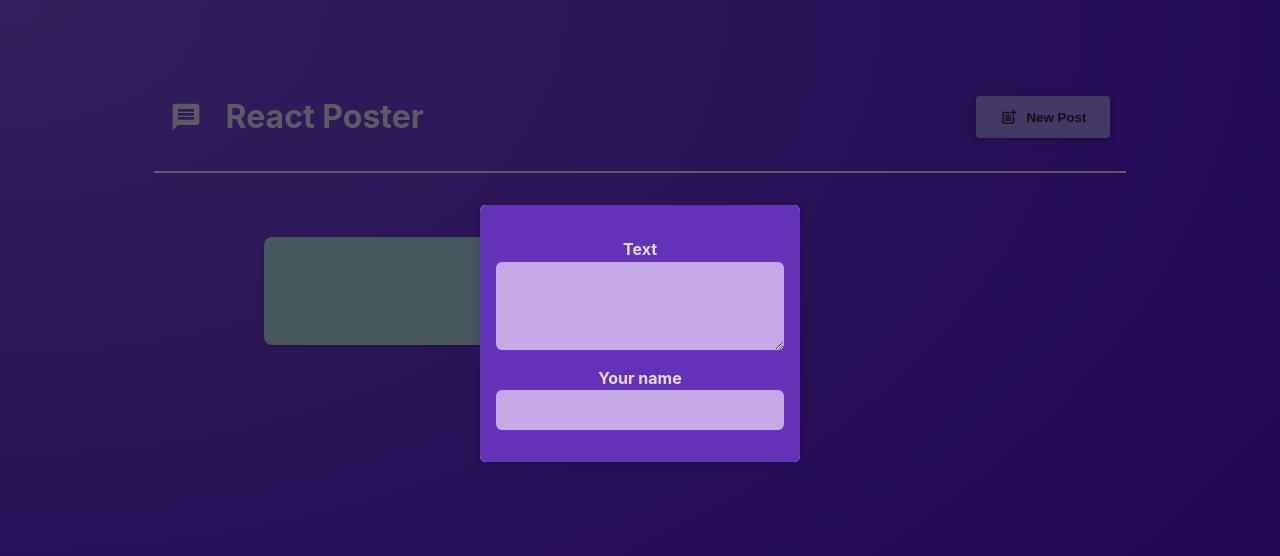
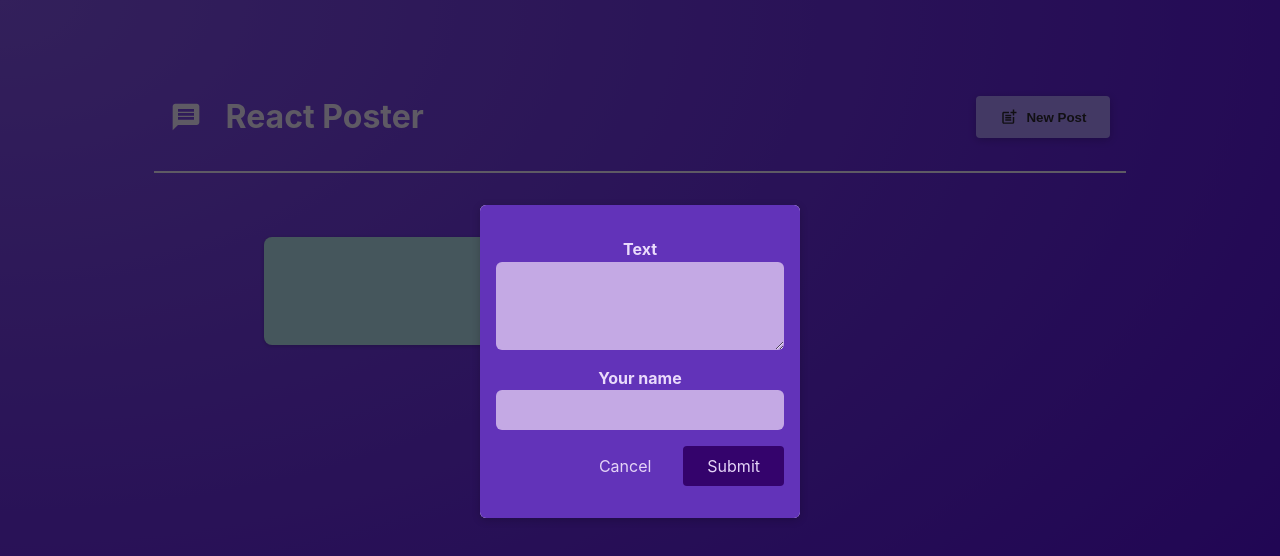
Before and after one commit to mithunj43/React, a React (Vite) app in the folder react-crash-course/: page / in a window 1280 px wide. Both pictures are taken after a click on the button "New Post". Shown: the top 556 px of the page. Built offline with nearby package versions, Linux system fonts and the light colour scheme.

Commit message:
Adding form Button and logic for cancel button

```diff
--- a/react-crash-course/src/components/NewPost.jsx
+++ b/react-crash-course/src/components/NewPost.jsx
@@ -1,17 +1,21 @@
 import classes from './NewPost.module.css';
 
 
-function NewPost(props) {
+function NewPost({onBodyChange, onAuthorChange, onCancel}) {
 
   return (
     <form className={classes.form}>
       <p>
         <label htmlFor="body">Text</label>
-        <textarea id="body" required rows={3} onChange={props.onBodyChange}/>
+        <textarea id="body" required rows={3} onChange={onBodyChange}/>
       </p>
       <p>
         <label htmlFor="name">Your name</label>
-        <input type="text" id="name" required onChange={props.onAuthorChange}/>
+        <input type="text" id="name" required onChange={onAuthorChange}/>
+      </p>
+      <p className={classes.actions}>
+        <button type="button" onClick={onCancel}>Cancel</button>
+        <button>Submit</button>
       </p>
     </form>
   );
--- a/react-crash-course/src/components/PostsList.jsx
+++ b/react-crash-course/src/components/PostsList.jsx
@@ -18,7 +18,8 @@
     <>
         {isPosting && (
         <Modal onClose = {onStopPosting}>
-            <NewPost onBodyChange = {changeBodyHandler} onAuthorChange = {changeAuthorHandler}/>
+            <NewPost onBodyChange = {changeBodyHandler} onAuthorChange = {changeAuthorHandler}
+             onCancel = {onStopPosting}/>
         </Modal> )}
         <ul className={classes.posts}>
         <Post author = {enteredAuthor} body = {enteredBody}/>
```
